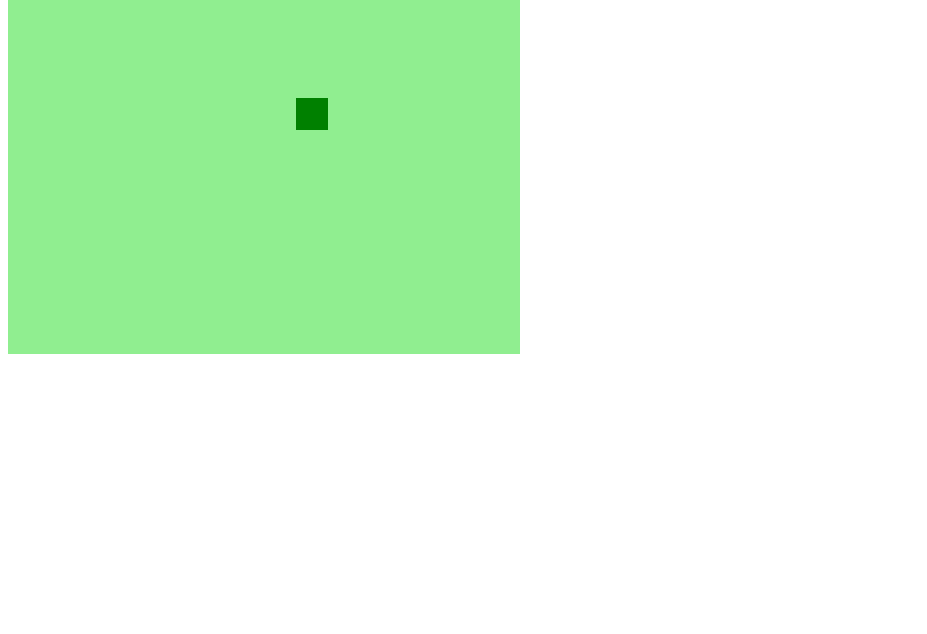
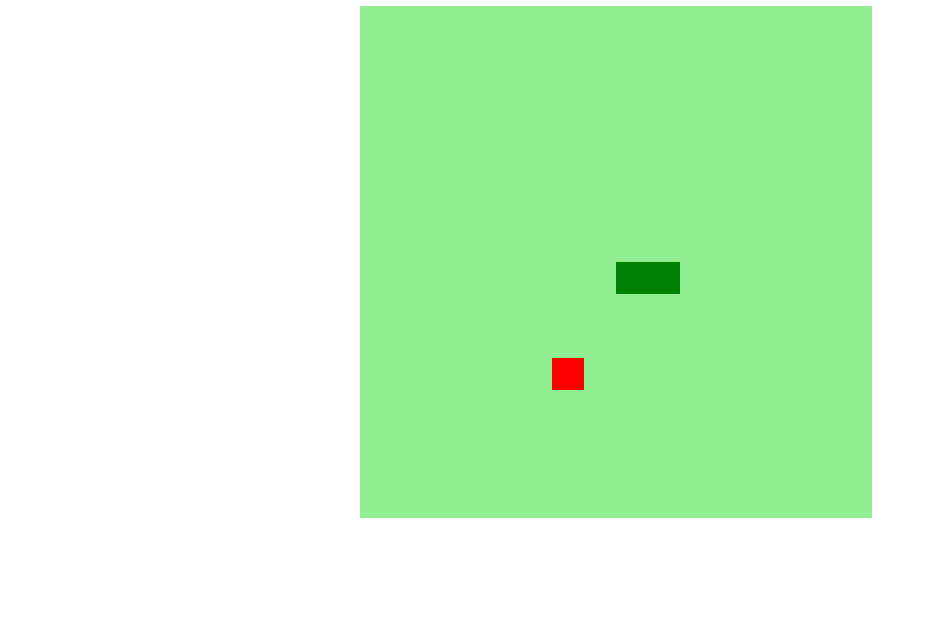
Before and after one commit to Jhophanie/Jogo-da-Cobrinha, a plain HTML site: page index.html in a window 1280 px wide. Shown: the part 166-800 px from the top of the page, without its empty margins (0-927 px from the left). Drawn offline with Linux system fonts and the light colour scheme.

Commit message:
definir aleatoriedade

```diff
--- a/index.html
+++ b/index.html
@@ -2,14 +2,14 @@
 <html lang="en">
 <head>
     <meta charset="UTF-8">
-    <meta http-equiv="X-UA-Compatible" content="IE=edge">
     <meta name="viewport" content="width=device-width, initial-scale=1.0">
+    <meta http-equiv="X-UA-Compatible" content="ie=edge">
+    <title>Snake Game</title>
     <link rel="stylesheet" href="style.css">
-    <title>Snake Game</title>
+    <script defer src="script.js"></script>
 </head>
 <body>
+    <h1>SNAKE GAME!</h1>
     <canvas id="snake" width="512" height="512"></canvas>
-
-<script defer src="script.js"></script>
 </body>
 </html>
--- a/script.js
+++ b/script.js
@@ -2,46 +2,55 @@ let canvas = document.getElementById("snake");
 let context = canvas.getContext("2d");
 let box = 32;
 let snake = [];
-snake[0] = {
+snake[0] ={
     x: 8 * box,
     y: 8 * box
 }
-
 let direction = "right";
-let food = {
-    x: Math.floor(Math.random()+ 15 + 1) * box,
-    y: Math.floor(Math.random()+ 15 + 1) * box
+let food ={
+    x: Math.floor(Math.random() * 15 + 1) * box,
+    y: Math.floor(Math.random() * 15 + 1) * box
 }
 
-function criarBG() {
+function criarBG(){
     context.fillStyle = "lightgreen";
-    context.fillRect(0, 0, 16 * box, 16 * box);
+    context.fillRect(0, 0, 16*box, 16*box);
 }
 
-function criarCobrinha(){
-for(i=0; i < snake.length; i++){
+function criarCobrinha (){
+    for(i = 0; i < snake.length; i++){
         context.fillStyle = "green";
         context.fillRect(snake[i].x, snake[i].y, box, box);
     }
 }
-function drawFood(){
+
+function drawFood (){
     context.fillStyle = "red";
-    context.fillRect(food.x, food.y, box, box)
+    context.fillRect(food.x, food.y, box, box);
 }
 
 document.addEventListener('keydown', update);
-function update (event){
-    if(event.keycode == 37 && direction != "right") direction = "left";
-    if(event.keycode == 38 && direction != "down") direction = "up";
-    if(event.keycode == 39 && direction != "left") direction = "right";
-    if(event.keycode == 40 && direction != "up") direction = "down";
+
+function update(event){
+    if(event.keyCode == 37 && direction != 'right') direction = 'left';
+    if(event.keyCode == 38 && direction != 'down') direction = 'up';
+    if(event.keyCode == 39 && direction != 'left') direction = 'right';
+    if(event.keyCode == 40 && direction != 'up') direction = 'down';
 }
 
 function iniciarJogo(){
-if(snake[0].x > 15 * box && direction == "right") snake[0].x  = 0;
-if(snake[0].x < 0 && direction == "left") snake[0].x  = 16 * box;
-if(snake[0].y > 15 * box && direction == "down") snake[0].y  = 0;
-if(snake[0].y < 0 && direction == "up") snake[0].y  = 16 * box;
+
+    if(snake[0].x > 15*box && direction == "right") snake[0].x = 0;
+    if(snake[0].x < 0 && direction == 'left') snake[0].x = 16 * box;
+    if(snake[0].y > 15*box && direction == "down") snake[0].y = 0;
+    if(snake[0].y < 0 && direction == 'up') snake[0].y = 16 * box;
+
+    for(i = 1; i < snake.length; i++){
+        if(snake[0].x == snake[i].x && snake[0].y == snake[i].y){
+            clearInterval(jogo);
+            alert('Game Over :(');
+        }
+    }
 
     criarBG();
     criarCobrinha();
@@ -52,18 +61,22 @@ let snakeY = snake[0].y;
 
     if(direction == "right") snakeX += box;
     if(direction == "left") snakeX -= box;
-if(direction == "up") snakeY -= box;
+    if (direction == "up") snakeY -= box;
     if(direction == "down") snakeY += box;
 
+    if(snakeX != food.x || snakeY != food.y){
         snake.pop();
+    }else{
+        food.x = Math.floor(Math.random() * 15 +1) * box;
+        food.y = Math.floor(Math.random() * 15 +1) * box;
+    }
 
-let newHead = {
+    let newHead ={
         x: snakeX,
         y: snakeY
     }
 
     snake.unshift(newHead);
-
 }
 
 let jogo = setInterval(iniciarJogo, 100);
--- a/style.css
+++ b/style.css
@@ -0,0 +1,10 @@
+body{
+    height: 95vh;
+    width: 95vw;
+    display: flex;
+    flex-direction: column;
+    justify-content: center;
+    align-items: center;
+    background-color:white;
+    color: rgb(52, 165, 52);
+}
```
Lines whose indentation alone changed are shown as unchanged.
